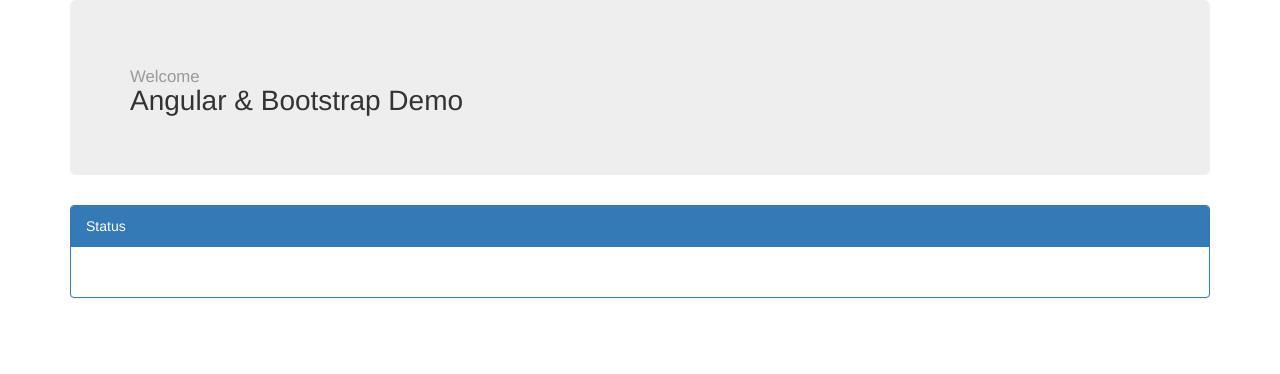
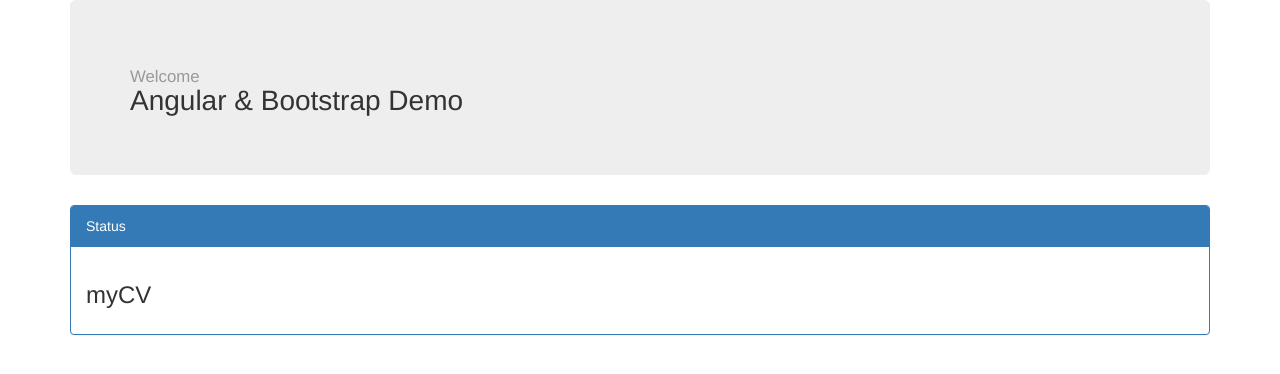
Before and after one commit to masdelmon72/mdm-cv, an Angular app: page / in a window 1280 px wide. Shown: the top 374 px of the page. Built offline with nearby package versions, Linux system fonts and the light colour scheme.

Commit message:
Update app.component.ts

```diff
--- a/src/app/app.component.ts
+++ b/src/app/app.component.ts
@@ -7,7 +7,7 @@
   styleUrls: ['./app.component.css']
 })
 export class AppComponent implements OnInit {
-
+ title = "myCV";
 
   constructor() { }
 
```
